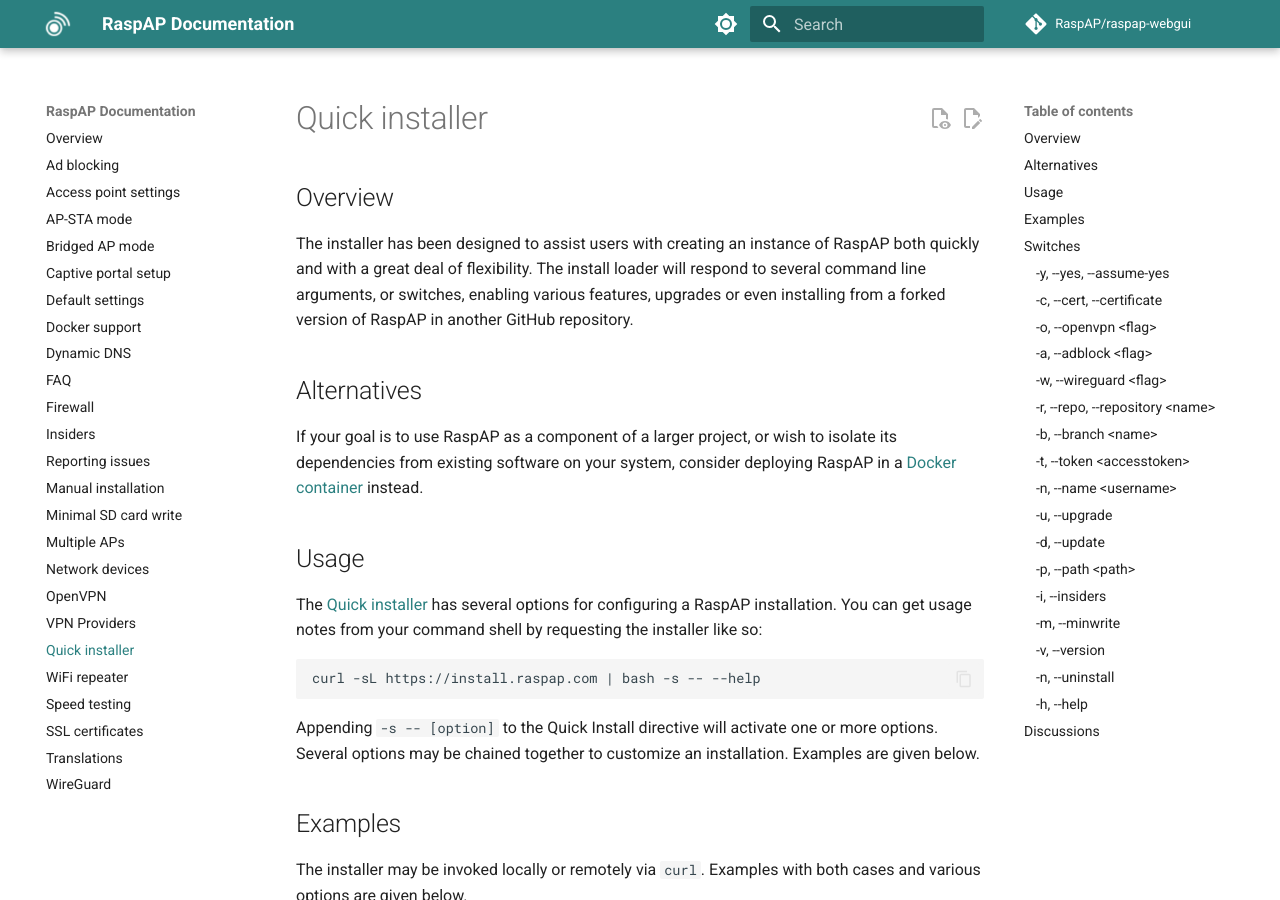
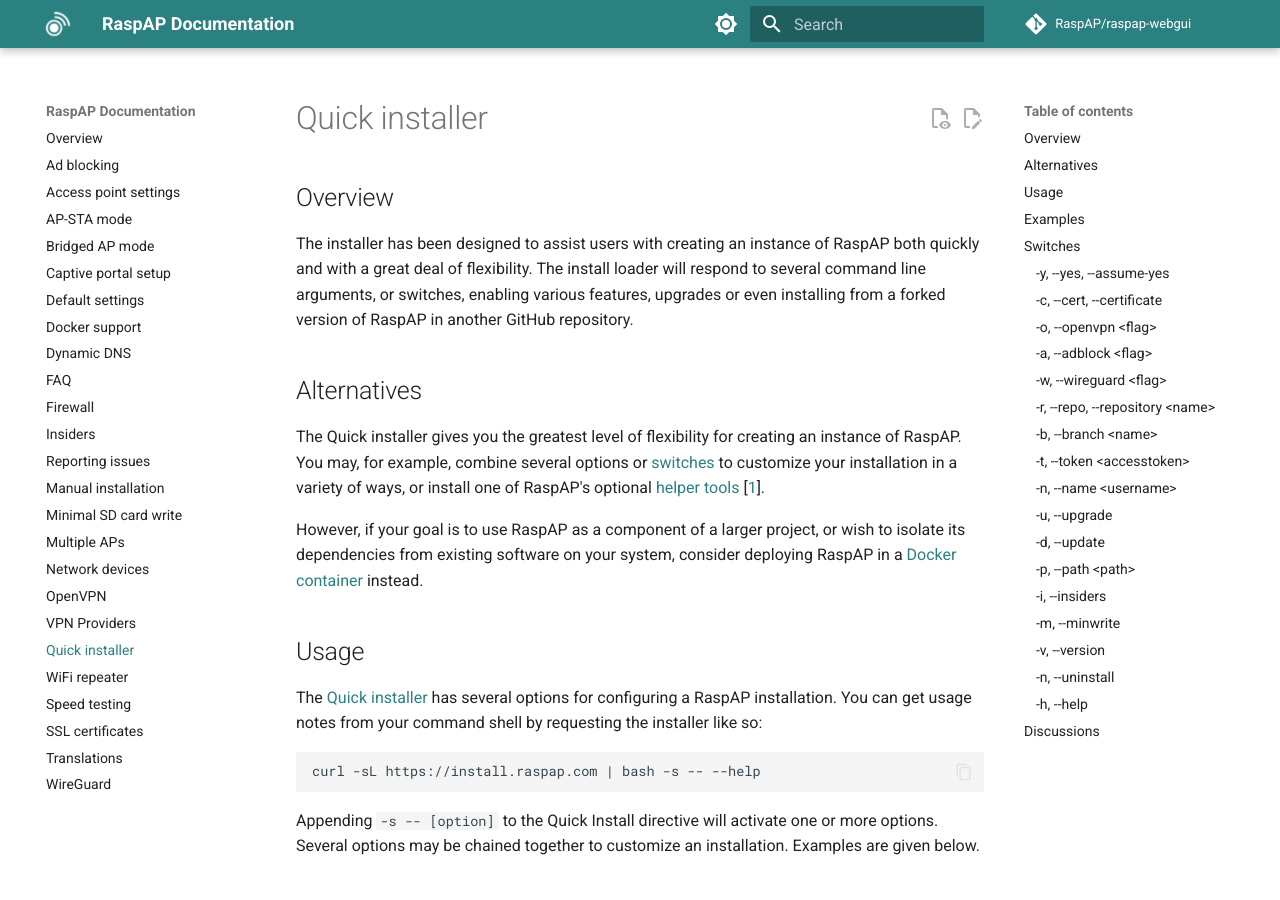
Before and after one commit to RaspAP/raspap-docs, an MkDocs documentation site: the page built from docs/quick.md, in a window 1280 px wide and 900 px high. Built offline with MkDocs 1.6.1 and Material for MkDocs 9.7.7, drawn with Linux system fonts in a browser that asks for light colours; comment, search, counter and statistics services are not loaded.

Commit message:
Add leading sentence to alternatives

```diff
--- a/docs/quick.md
+++ b/docs/quick.md
@@ -5,7 +5,9 @@
 The install loader will respond to several command line arguments, or switches, enabling various features, upgrades or even installing from a forked version of RaspAP in another GitHub repository.
 
 ## Alternatives
-If your goal is to use RaspAP as a component of a larger project, or wish to isolate its dependencies from existing software on your system, consider deploying RaspAP in a [Docker container](docker.md) instead.
+The Quick installer gives you the greatest level of flexibility for creating an instance of RaspAP. You may, for example, combine several options or [switches](#switches) to customize your installation in a variety of ways, or install one of RaspAP's optional [helper tools](minwrite.md) [[1](ssl.md)].
+
+However, if your goal is to use RaspAP as a component of a larger project, or wish to isolate its dependencies from existing software on your system, consider deploying RaspAP in a [Docker container](docker.md) instead.
 
 ## Usage
 The [Quick installer](https://github.com/RaspAP/raspap-webgui/blob/master/installers/raspbian.sh) has several options for configuring a RaspAP installation. You can get usage notes from your command shell by requesting the installer like so:
```
